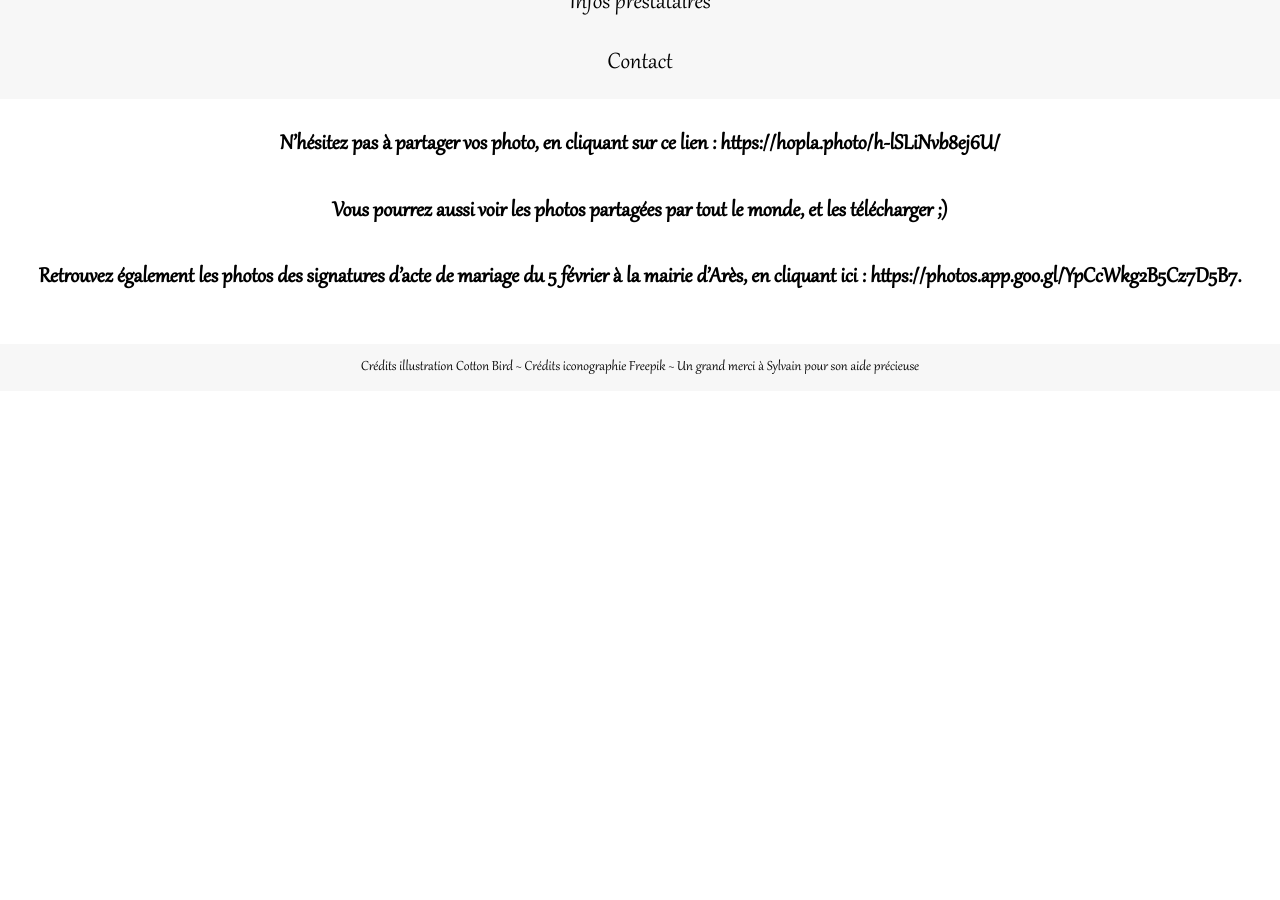
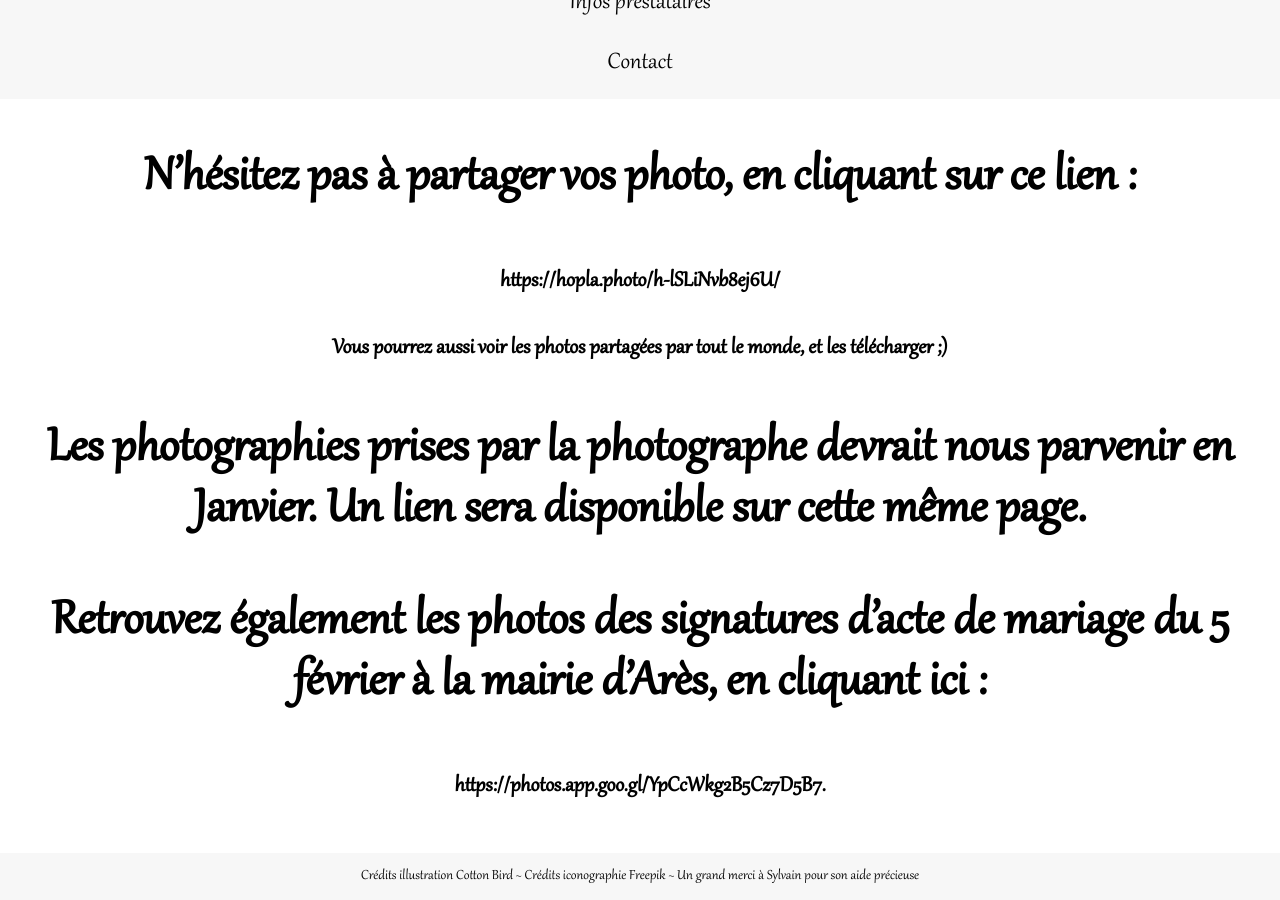
Before and after one commit to Germinal-A/Site-du-Mariage-de-Julia-et-Germain, a Jekyll site: the page built from photo.md, in a window 1280 px wide and 900 px high, scrolled down 933 px. Built offline with Jekyll 4.4.1, drawn with Linux system fonts in a browser that asks for light colours; before the commit the page ends 1324 px from its top, so only the background shows below that.

Commit message:
Update photo.md

```diff
--- a/photo.md
+++ b/photo.md
@@ -5,8 +5,12 @@ title: "Partage photo"
 weight: 3
 ---
 
-N'hésitez pas à partager vos photo, en cliquant sur ce lien : [https://hopla.photo/h-lSLiNvb8ej6U/](https://hopla.photo/h-lSLiNvb8ej6U/)
+## N'hésitez pas à partager vos photo, en cliquant sur ce lien :
+[https://hopla.photo/h-lSLiNvb8ej6U/](https://hopla.photo/h-lSLiNvb8ej6U/)
 
 Vous pourrez aussi voir les photos partagées par tout le monde, et les télécharger ;)
 
-Retrouvez également les photos des signatures d'acte de mariage du 5 février à la mairie d'Arès, en cliquant ici : [https://photos.app.goo.gl/YpCcWkg2B5Cz7D5B7](https://photos.app.goo.gl/YpCcWkg2B5Cz7D5B7).
+## Les photographies prises par la photographe devrait nous parvenir en Janvier. Un lien sera disponible sur cette même page.
+
+## Retrouvez également les photos des signatures d'acte de mariage du 5 février à la mairie d'Arès, en cliquant ici :
+[https://photos.app.goo.gl/YpCcWkg2B5Cz7D5B7](https://photos.app.goo.gl/YpCcWkg2B5Cz7D5B7).
```
